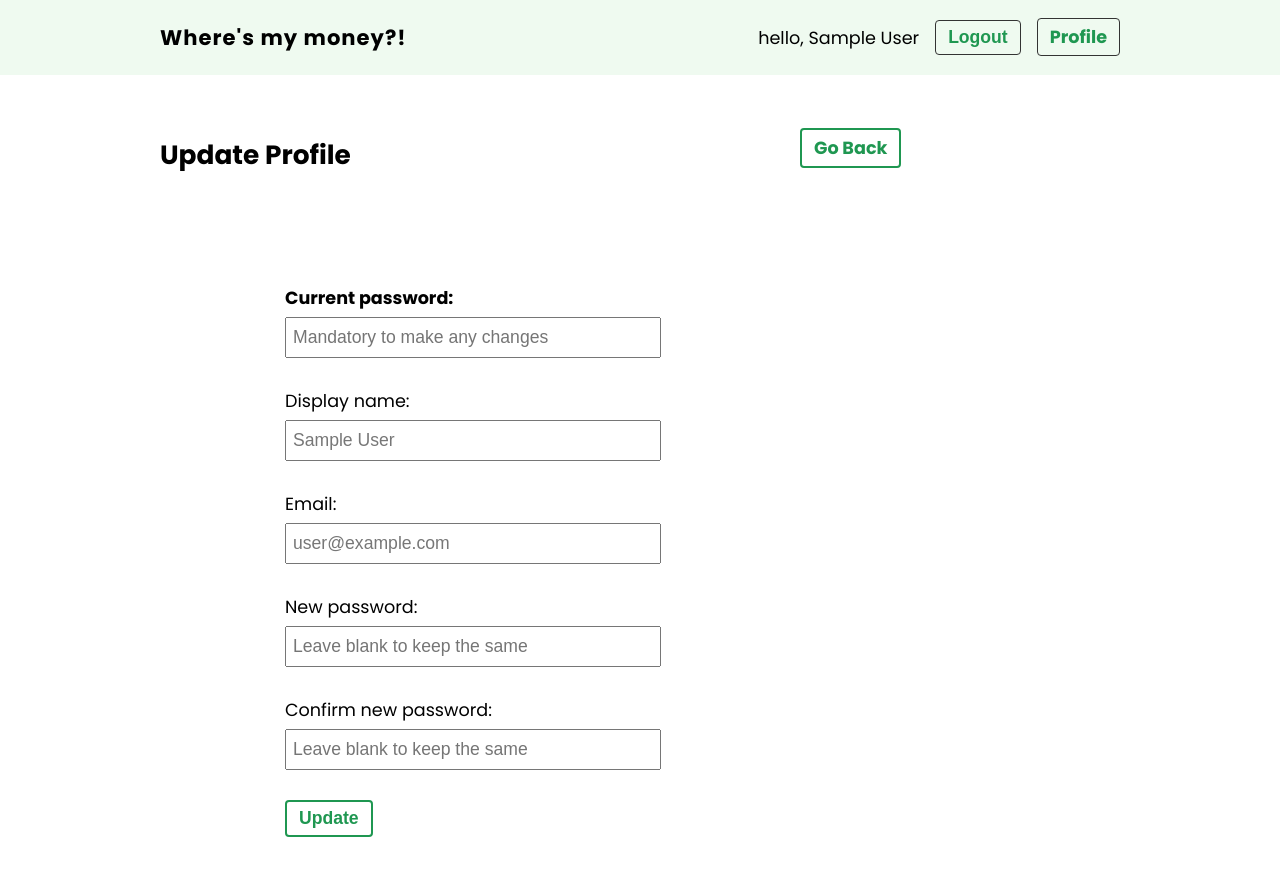
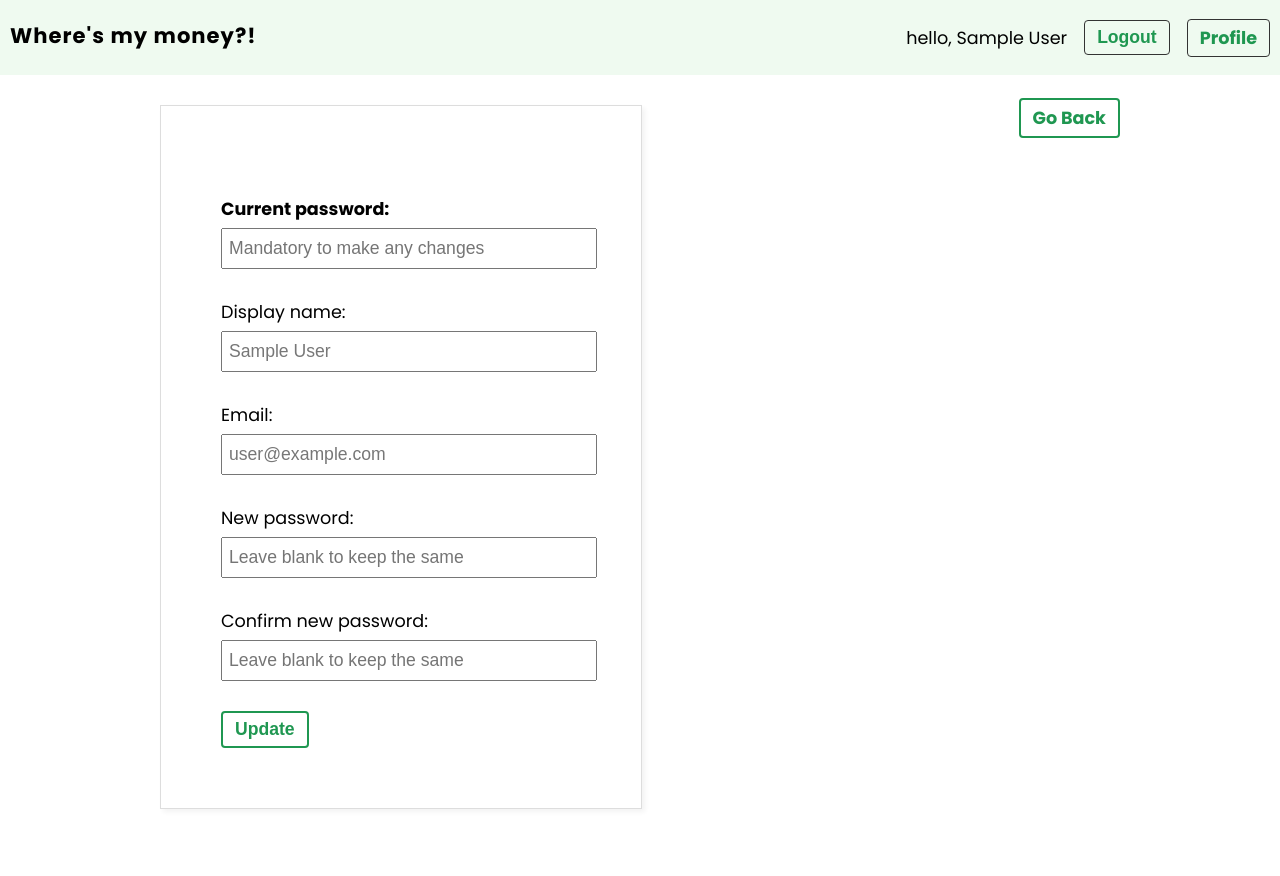
Before and after one commit to muzabol2/my-money, a React (Create React App) app: page /updateProfile in a window 1280 px wide. Shown: the top 876 px of the page. After the commit the page ends 839 px from the top, so only its background shows below. Built offline with nearby package versions, Linux system fonts and the light colour scheme; no server answers; sample sign-in values are in the browser's storage.

Commit message:
Learning CSS - flexbox
https://css-tricks.com/snippets/css/a-guide-to-flexbox/

```diff
--- a/src/components/Navbar.js
+++ b/src/components/Navbar.js
@@ -9,26 +9,25 @@ export default function Navbar() {
 
    return (
       <nav className={styles.navbar}>
+         <div className={styles.title}>Where's my money?!</div>
+         <div className={styles.links}>
             <ul>
-            <li className={styles.title}>Where's my money?!</li>
-
                {!user && (
                   <>
-                  <li><Link to="link">YouTube link</Link></li>
                      <li><Link to="login">Login</Link></li>
                      <li><Link to="signup">Sign up</Link></li>
+                     <li><Link to="link">YouTube link</Link></li>
                   </>
                )}
                {user && (
                   <>
                      <li>hello, {user.displayName}</li>
-                  <li>
-                     <button className="btn" onClick={logout}>Logout</button>
-                     <Link className="btn" to="updateProfile">Profile</Link>
-                  </li>
+                     <li><button className="btn" onClick={logout}>Logout</button></li>
+                     <li><Link className="btn" to="updateProfile">Profile</Link></li>
                   </>
                )}
             </ul>
+         </div>
       </nav>
    );
 }
--- a/src/components/Navbar.module.css
+++ b/src/components/Navbar.module.css
@@ -1,4 +1,7 @@
 .navbar {
+   display: flex;
+   flex-flow: row wrap;
+   gap: 10px;
    width: 100%;
    background: #effaf0;
    padding: 20px 10px;
@@ -6,6 +9,8 @@
  }
  .navbar ul {
    display: flex;
+   flex-flow: row wrap;
+   gap: 15px 1px;
    margin: 0 auto;
    max-width: 960px;
    align-items: center;
--- a/src/pages/home/Home.module.css
+++ b/src/pages/home/Home.module.css
@@ -1,14 +1,17 @@
 .container {
-   display: grid;
-   grid-template-columns: 2fr 1fr;
+   display: flex;
+   flex-flow: row-reverse wrap;
+   justify-content: center;
+   gap: 5px 10px;
    max-width: 960px;
-   margin: 60px auto;
+   margin: 30px auto;
  }
  .content {
-   padding-right: 30px;
+   order: 1;
+   flex-grow: 4;
  }
  .sidebar {
-   padding-left: 30px;
+   order: 0;
  }
  .sidebar form {
    padding: 20px;
@@ -59,11 +62,13 @@
 
  /* transactions */
  .transactions li {
-   margin: 30px auto;
+   display: flex;
+   flex-flow: row wrap;
+   gap: 1px;
+   margin: 10px auto;
    border: 1px solid #f2f2f2;
    box-shadow: 3px 3px 5px rgba(50,50,50,0.1);
    padding: 20px;
-   display: flex;
    align-items: center;
    position: relative;
    overflow: hidden;
--- a/src/pages/home/TransactionForm.js
+++ b/src/pages/home/TransactionForm.js
@@ -1,5 +1,6 @@
 import { useEffect, useState } from 'react';
 import { useFirestore } from '../../hooks/useFirestore';
+import styles from './Home.module.css';
 
 export default function TransactionForm({ uid }) {
    const [name, setName] = useState('');
@@ -19,8 +20,7 @@ export default function TransactionForm({ uid }) {
    }, [response.success]);
 
    return (
-      <>
-         <h3>Add a Transaction</h3>
+      <div >
          <form onSubmit={handleSubmit}>
             <label>
                <span>Transaction name:</span>
@@ -45,8 +45,8 @@ export default function TransactionForm({ uid }) {
                   value={amount}
                />
             </label>
-            <button>Add Transaction</button>
+            <button className={styles.transactions}>Add Transaction</button>
          </form>
-      </>
+      </div>
    )
 }
--- a/src/pages/login/Login.module.css
+++ b/src/pages/login/Login.module.css
@@ -1,7 +1,9 @@
 .login-form {
    max-width: 360px;
    margin: 60px auto;
-   padding: 20px;
+   padding: 60px;
+   border: 1px solid #ddd;
+   box-shadow: 3px 3px 5px rgba(0,0,0,0.05);
  }
  .login-form label {
    display: block;
--- a/src/pages/signup/Signup.module.css
+++ b/src/pages/signup/Signup.module.css
@@ -1,7 +1,9 @@
 .signup-form {
    max-width: 360px;
    margin: 60px auto;
-   padding: 20px;
+   padding: 60px;
+   border: 1px solid #ddd;
+   box-shadow: 3px 3px 5px rgba(0,0,0,0.05);
  }
  .signup-form label {
    display: block;
--- a/src/pages/updateProfile/UpdateProfile.js
+++ b/src/pages/updateProfile/UpdateProfile.js
@@ -21,10 +21,6 @@ export default function UpdateProfile() {
 
    return (
       <div className={styles.container}>
-         <h2>Update Profile</h2>
-         <div className={styles.sidebar}>
-            <Link className='btn' to="/">Go Back</Link>
-         </div>
          <div className={styles.content}>
             <form onSubmit={handleSubmit} className={styles['update-form']}>
                <label>
@@ -79,7 +75,9 @@ export default function UpdateProfile() {
 
             </form>
          </div>
-
+         <div className={styles.sidebar}>
+            <Link className='btn' to="/">Go Back</Link>
+         </div>
       </div>
    );
 }
--- a/src/pages/updateProfile/UpdateProfile.module.css
+++ b/src/pages/updateProfile/UpdateProfile.module.css
@@ -1,7 +1,24 @@
+.container {
+   display: flex;
+   flex-flow: row-reverse wrap;
+   justify-content: center;
+   gap: 5px 1px;
+   max-width: 960px;
+   margin: 30px auto;
+ }
+ .content {
+   order: 1;
+   flex-grow: 4;
+ }
+ .sidebar {
+   order: 0;
+ }
 .update-form {
    max-width: 360px;
-   margin: 60px auto;
-   padding: 20px;
+   margin: 20pxauto;
+   padding: 60px;
+   border: 1px solid #ddd;
+   box-shadow: 3px 3px 5px rgba(0,0,0,0.05);
  }
  .update-form label {
    display: block;
@@ -17,12 +34,3 @@
    color: #777;
    width: 100%;
  }
- .container {
-   display: grid;
-   grid-template-columns: 2fr 1fr;
-   max-width: 960px;
-   margin: 60px auto;
- }
- .content {
-   padding-right: 30px;
- }
```
Lines whose indentation alone changed are shown as unchanged.
